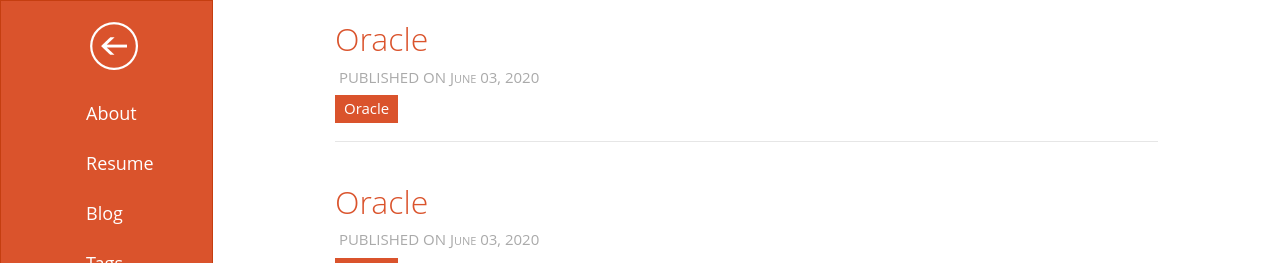
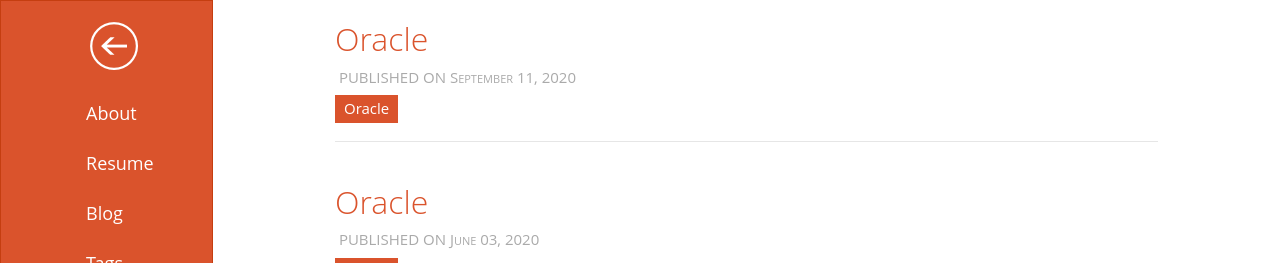
Before and after one commit to yzcy/yzcy.github.io, a Jekyll site: the page built from blog/index.html, in a window 1280 px wide and 900 px high. Shown: the top 263 px of the window. Built offline with Jekyll 4.4.1, drawn with Linux system fonts in a browser that asks for light colours; the list of posts is cut into pages by our own code.

Commit message:
Update 2020-09-11-oracle-rman.md

```diff
--- a/_posts/2020-09-11-oracle-rman.md
+++ b/_posts/2020-09-11-oracle-rman.md
@@ -1,7 +1,7 @@
 ---
 layout: post
 title:  Oracle
-date:   2020-06-03 21:28:58
+date:   2020-09-11 8:28:58
 categories: Oracle
 tags: Oracle
 ---
```
